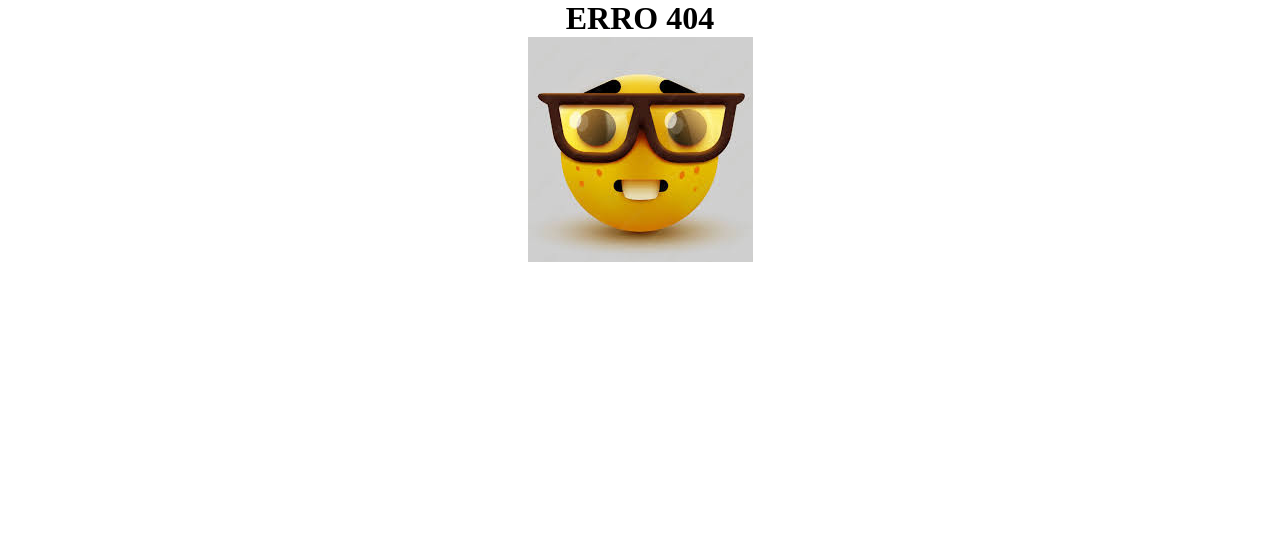
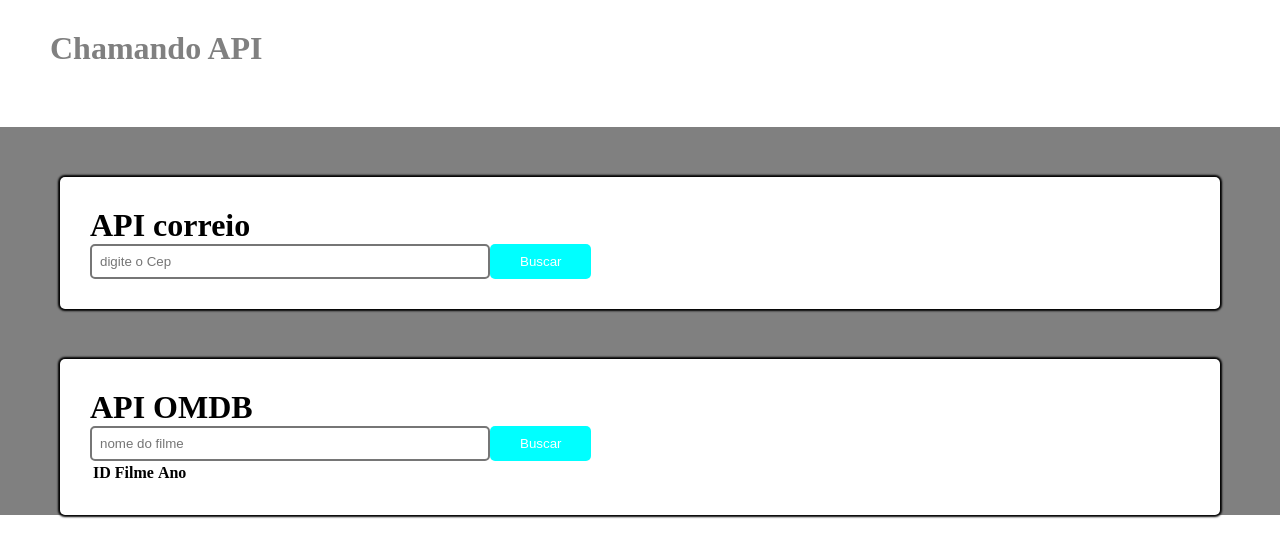
Before and after one commit to R0BERTO123/Estudando-ReactJs, a React (Create React App) app: page /API in a window 1280 px wide. Shown: the top 558 px of the page. Built offline with nearby package versions, Linux system fonts and the light colour scheme.

Commit message:
Api filme e cep

```diff
--- a/package.json
+++ b/package.json
@@ -7,6 +7,7 @@
     "@testing-library/jest-dom": "^6.9.1",
     "@testing-library/react": "^16.3.2",
     "@testing-library/user-event": "^13.5.0",
+    "axios": "^1.15.2",
     "canvas-confetti": "^1.9.4",
     "react": "^19.2.4",
     "react-dom": "^19.2.4",
--- a/src/pages/app/index.jsx
+++ b/src/pages/app/index.jsx
@@ -57,6 +57,9 @@ export default function App() {
           <li>
             <Link to={"/flo"}>Ir para flo</Link>
           </li>
+          <li>
+            <Link to={"/API"}>Ir para API</Link>
+          </li>
         </ul>
 
 
--- /dev/null
+++ b/src/pages/chamadaAPI/index.jsx
@@ -0,0 +1,93 @@
+import './index.scss'
+import Cabeçalho from '../../components/cabeçalho'
+
+import axios from 'axios'
+import { useState } from 'react'
+
+export default function ChamadaAPI() {
+
+    const [cep, setCep] = useState("")
+    const [L, setL] = useState("")
+
+    const[nomeFilme,setNomeFilme]=useState("")
+    const[listaFilme,setListaFilme]=useState([])
+
+    async function consultarCep() {
+        let url = "http://viacep.com.br/ws/" + cep + "/json/"
+
+        let resp = await (axios.get(url))
+        let dados = resp.data
+        let msg = dados.logradouro + ", " + dados.bairro + ", " + dados.uf
+        setL(msg)
+    }
+
+    async function buscarFilme(){
+        let url = "http://www.omdbapi.com?apikey=9bd6428c&s="+nomeFilme
+
+        let resposta = await(axios.get(url))
+       let  dados = resposta.data
+       if(dados.Response ==="False"){
+        alert("Nao achou")
+
+        return
+       }
+        let mensagem = dados.Search
+        setListaFilme(mensagem)
+
+    }
+
+    return (
+        <div className='page-chamadaAPI pagina'>
+            <Cabeçalho
+                titulo="Chamando API"
+            />
+            <div className='seçao'>
+                <h1>API correio</h1>
+
+                <div>
+                    <input type="text" placeholder='digite o Cep' value={cep} onChange={e => setCep(e.target.value)} />
+                    <button onClick={consultarCep}>Buscar</button>
+                </div>
+                <p>
+                    {L}
+                </p>
+            </div>
+            <div className='seçao filme'>
+                <h1>API OMDB</h1>
+
+                <div className='emtradas'>
+                    <input type="text" placeholder='nome do filme' value={nomeFilme} onChange={e=>setNomeFilme(e.target.value)}/>
+                    <button onClick={buscarFilme}>Buscar</button>
+
+                </div>
+
+
+                    <table>
+                    <thead>
+                        <tr>
+                            <th>ID</th>
+                            <th>Filme</th>
+                            <th>Ano</th>
+
+                        </tr>
+                    </thead>
+                    <tbody>
+                        {listaFilme.map((item,pos)=>
+                        <tr key={pos}>
+                        <th>{item.imdbID}</th>
+                        <th>{item.Title}</th>
+                        <th>{item.Year}</th>
+
+                        </tr>
+                        )}
+
+                    </tbody>
+                </table>
+
+
+
+            </div>
+
+        </div>
+    )
+}
--- a/src/router.jsx
+++ b/src/router.jsx
@@ -14,6 +14,7 @@ import Renderizaçao from './pages/renderizaçao';
 import NaoEmcontrado from './pages/naoEmcontrado';
 import Efeitos from './pages/efeitos';
 import Flo from './pages/flo/banner';
+import ChamadaAPI from './pages/chamadaAPI';
 
 
 export default function Navegacao() {
@@ -33,6 +34,7 @@ export default function Navegacao() {
                 <Route path='/renderizaçao' element={<Renderizaçao/>}/>
                 <Route path='/efeitos' element={<Efeitos/>}/>
                 <Route path='/flo' element={<Flo/>}/>
+                <Route path='/API' element={<ChamadaAPI/>}/>
             </Routes>
         </BrowserRouter>
     )
```
Also changed, not shown: src/pages/chamadaAPI/index.scss (added), 1 other file (tests, documents, lock files or other folders).
